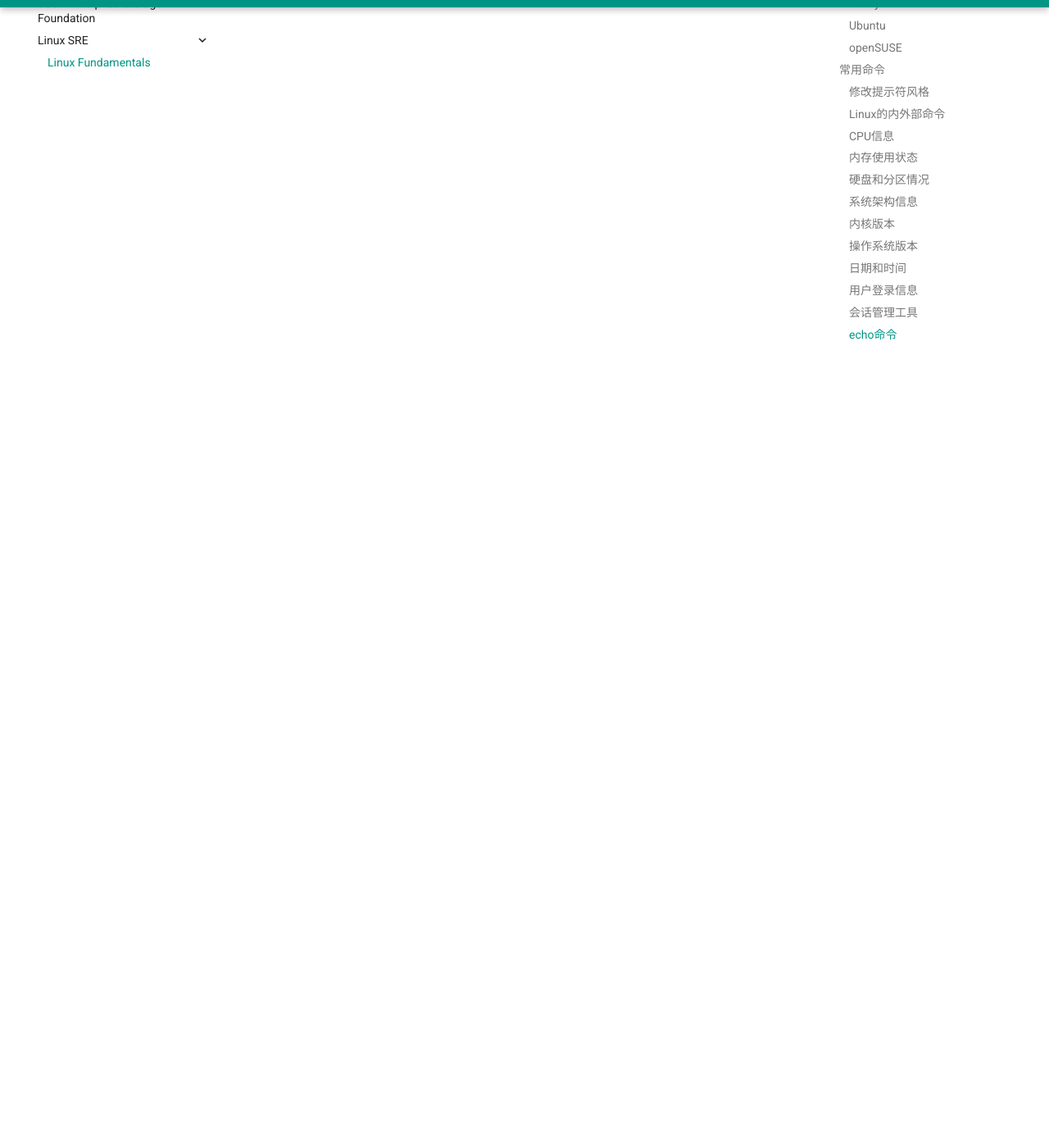
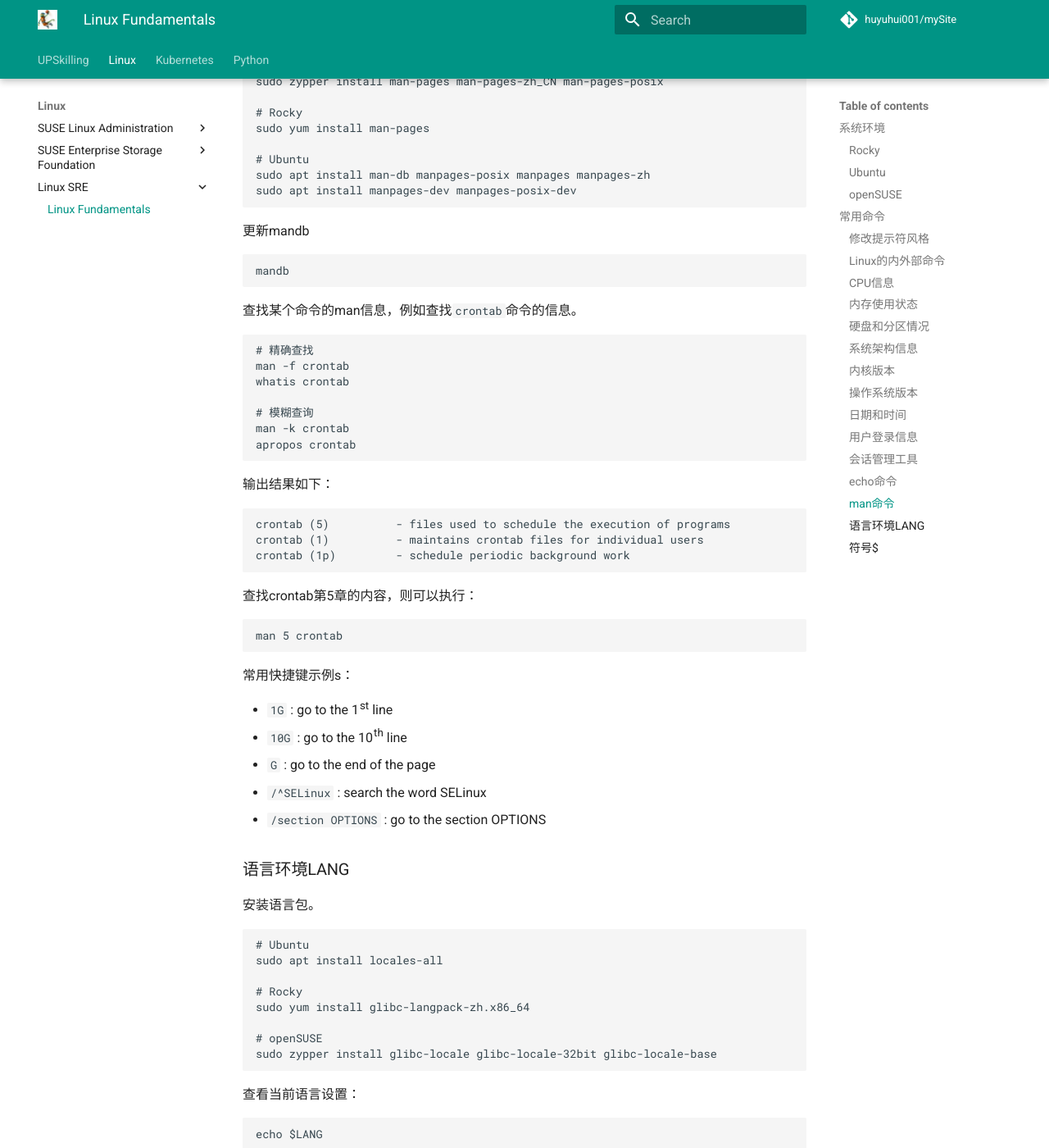
Before and after one commit to huyuhui001/mySite, an MkDocs documentation site: the page built from docs/linux/SRE/01-fundamentals.md, in a window 1280 px wide and 1400 px high, scrolled down 13890 px. Shown: the whole window at 82% size. Built offline with MkDocs 1.6.1 and Material for MkDocs 9.7.7, drawn with Linux system fonts in a browser that asks for light colours; comment, search, counter and statistics services are not loaded; some of the changed text lies outside the part shown.

Commit message:
Documentation

````diff
--- a/docs/linux/SRE/01-fundamentals.md
+++ b/docs/linux/SRE/01-fundamentals.md
@@ -648,3 +648,237 @@
     * `\e[u` 恢复光标位置
     * `\e[?25` 隐藏光标
     * `\e[?25h` 显示光标
+
+
+### `man`命令
+
+安装包：
+```
+# openSUSE
+sudo zypper install man-pages man-pages-zh_CN man-pages-posix
+
+# Rocky
+sudo yum install man-pages
+
+# Ubuntu
+sudo apt install man-db manpages-posix manpages manpages-zh
+sudo apt install manpages-dev manpages-posix-dev
+```
+
+更新mandb
+```
+mandb
+```
+
+查找某个命令的man信息，例如查找`crontab`命令的信息。
+```
+# 精确查找
+man -f crontab
+whatis crontab
+
+# 模糊查询
+man -k crontab
+apropos crontab
+```
+输出结果如下：
+```
+crontab (5)          - files used to schedule the execution of programs
+crontab (1)          - maintains crontab files for individual users
+crontab (1p)         - schedule periodic background work
+```
+查找crontab第5章的内容，则可以执行：
+```
+man 5 crontab
+```
+
+常用快捷键示例s：
+
+* `1G` : go to the 1st line
+* `10G` : go to the 10th line
+* `G` : go to the end of the page
+* `/^SELinux` : search the word SELinux
+* `/section OPTIONS` : go to the section OPTIONS
+
+
+
+
+### 语言环境LANG
+
+安装语言包。
+```
+# Ubuntu
+sudo apt install locales-all
+
+# Rocky
+sudo yum install glibc-langpack-zh.x86_64
+
+# openSUSE
+sudo zypper install glibc-locale glibc-locale-32bit glibc-locale-base
+```
+
+查看当前语言设置：
+```
+echo $LANG
+
+locale -a
+locale -k LC_TIME
+
+localectl status
+localectl list-locales
+```
+
+全局locale配置(Global locale settings)。
+```
+# openSUSE & Rocky
+sudo cat /etc/locale.conf
+
+# Ubuntu
+sudo cat /etc/default/locale
+```
+
+临时修改当前session的locale。
+```
+LANG="zh_CN.utf8"
+```
+
+永久修改locale设置。
+```
+sudo localectl set-locale LANG=zh_CN.utf8
+```
+
+修改回原设置。
+```
+sudo localectl set-locale LANG=en_US.utf8
+```
+
+
+### 符号`$`
+
+符号`$`的用法：
+
+* `$`，获取变零值。
+```
+x=1
+echo $x
+echo "$x"
+```
+
+建议使用"$x"，以避免shell编程中产生歧义。如下例：
+```
+s="this is a string"
+echo $s
+echo "this is a string"
+```
+执行`[ $s == "this is a string" ]`会报错，这是实际生成的比较式`this is a string == "this is a string"`。
+我们预期的是`"this is a string" == "this is a string"`，所以需要改成`[ "$s" == "this is a string" ]`。
+
+
+* `$0`, `$1`, `$n`, `$#`：
+
+生成一个测试脚本。
+```
+echo 'echo $0 $1 $2 $#' > test.sh
+chmod 755 test.sh
+```
+
+验证各个参数位置。
+```
+./test.sh a b c d e
+```
+输出结果：
+```
+./test.sh a b 5
+```
+
+结论：
+
+* `$0`输出脚本文件名；
+* `$1`输出第一个参数；
+* `$2`输出第二个参数；
+* `$#`输出参数个数。
+
+
+* `${}`
+
+`${}`用于区分变量的边界。
+
+下面例子中，`$abc`无结果输出，`${a}bc`输出结果`stringbc`，通过{}指定了某个字符属于变量。
+```
+a="string"
+echo ${a}bc
+echo $abc
+```
+
+
+* `${#}`
+
+`${#}`是返回变量值的长度。
+```
+s='this is a string'
+echo "$s"
+echo "${#s}"
+```
+命令`echo "${#s}"`输出结果是字串`this is a string`的长度`16`。
+
+
+* `$?`
+
+`$?`是返回上一命令是否成功的状态，`0`代表成功，非零代表失败。
+
+`ls`是一个命令，所以返回值是`0`。`tom`是一个不存在的命令，则返回`127`。
+```
+ls
+echo $?
+
+tom
+echo $?
+```
+
+* `$()`
+
+`$()`等同于反引号。`echo $(ls)`等同于执行`ls`命令。
+
+`$()`的弊端是，不是所有的类unix系统都支持，反引号是肯定支持的。
+
+`$()`的优势是直观，在转移处理时，比反引号直观容易些。
+```
+echo $(ls)
+# test.sh
+
+echo $(cat $(ls))
+# echo $0 $1 $2 $#
+```
+上述嵌套格式中，ls命令的输出，是cat命令的输入，可以进行多层嵌套，内层命令的输出是外层命令的输入。
+
+
+* `$[]`
+
+`$[]`是表达式计算。
+```
+echo $[3 + 2]
+```
+
+* `$-`
+
+`$-`显示shell当前所使用的选项。
+
+执行`echo $-`，输出结果`himBHs`。himBH每一个字符是一个shell的选项。
+
+
+* `$!`
+
+`$!`获取最后一个运行的后台进程的pid。
+
+比如执行`cat test.sh &`，结果中会包含一个pid号，马上着执行`echo $!`，如果2个命令间隔之间没有其他后台进程执行，则可以得到和前面一致的pid号。
+
+* `!$`
+
+`!$`返回上一条命令的最后一个参数。
+
+执行`./test.sh a b c iamhere`，得到结果`./test.sh a b 4`。
+执行`echo !$`，得到2个结果，`echo iamhere`和`iamhere`。
+
+
+* `!!`
+
+`!!`输出上一条命令，并执行。
````
